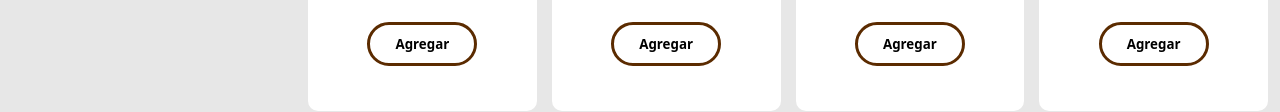
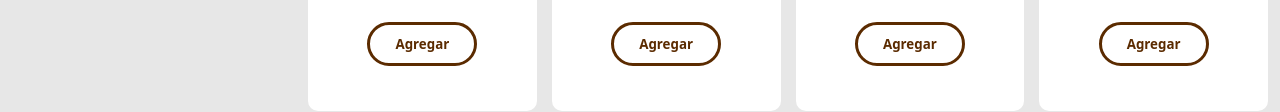
Before and after one commit to Secwj/burguerhouser.github.io, a plain HTML site: page menu.html in a window 1280 px wide. Shown: the part 708-820 px from the top of the page. Drawn offline with Linux system fonts and the light colour scheme; a web font is replaced by a local one.

Commit message:
color_btn_burguer

```diff
--- a/assets/css/menu.css
+++ b/assets/css/menu.css
@@ -603,6 +603,7 @@ html {
     border-radius: 25px;
     font-family: "Flamenco", system-ui;
     font-weight: bold;
+    color: var(--brown-color);
 }
 
 .btn-add-burguer:hover {
```
